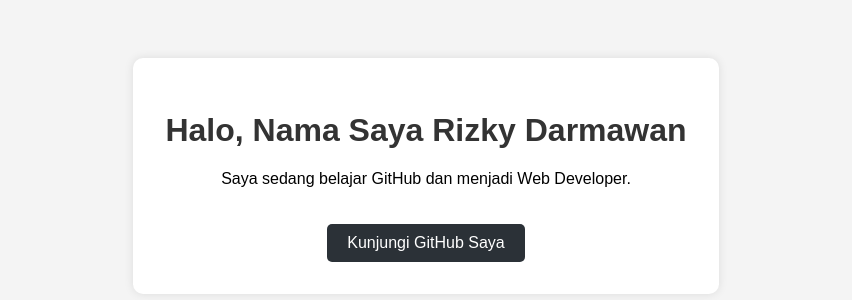
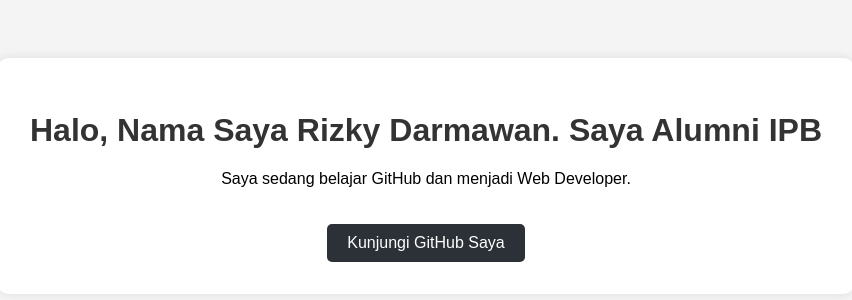
Before and after one commit to rd931/Portofolio-saya, a plain HTML site: page index.html in a window 1280 px wide. Shown: the part 224-524 px from the top of the page, without its empty margins (214-1066 px from the left). Drawn offline with Linux system fonts and the light colour scheme.

Commit message:
Update index.html

```diff
--- a/index.html
+++ b/index.html
@@ -6,7 +6,7 @@
 </head>
 <body>
     <div class="container">
-        <h1>Halo, Nama Saya Rizky Darmawan </h1>
+        <h1>Halo, Nama Saya Rizky Darmawan. Saya Alumni IPB</h1>
         <p>Saya sedang belajar GitHub dan menjadi Web Developer.</p>
         <a href="https://github.com/username-anda" target="_blank">Kunjungi GitHub Saya</a>
     </div>
```
